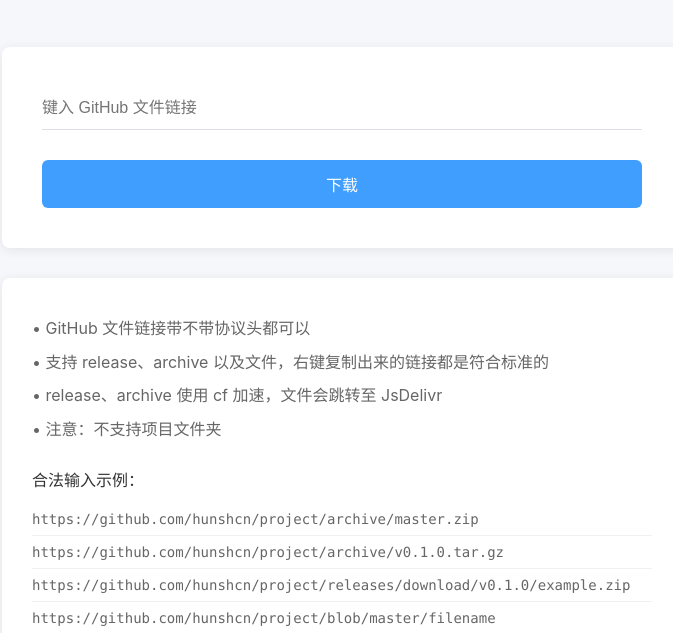
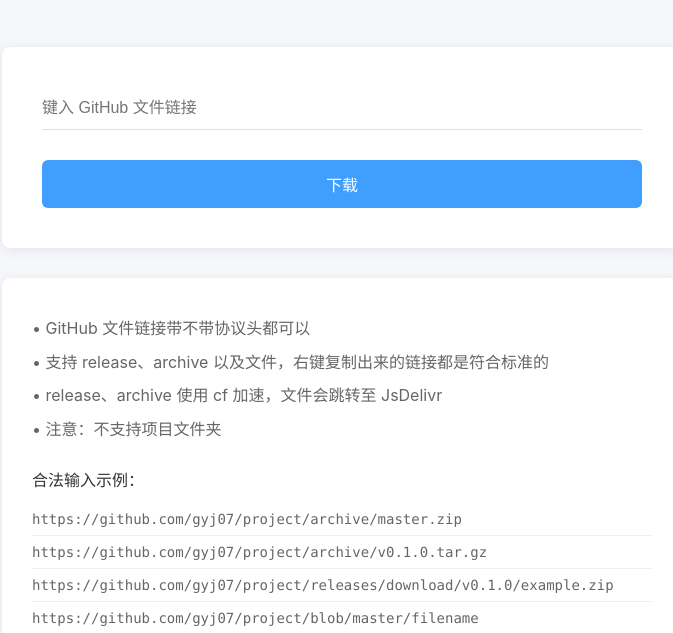
Before and after one commit to gyj07/proxy, a plain HTML site: page index.html in a window 1280 px wide. Shown: the part 167-800 px from the top of the page, without its empty margins (298-971 px from the left). Drawn offline with Linux system fonts and the light colour scheme.

Commit message:
Update index.html

```diff
--- a/index.html
+++ b/index.html
@@ -219,16 +219,16 @@
             <div class="example">
                 <div class="example-title">合法输入示例：</div>
                 <ul class="example-list">
-                    <li>https://github.com/hunshcn/project/archive/master.zip</li>
-                    <li>https://github.com/hunshcn/project/archive/v0.1.0.tar.gz</li>
-                    <li>https://github.com/hunshcn/project/releases/download/v0.1.0/example.zip</li>
-                    <li>https://github.com/hunshcn/project/blob/master/filename</li>
+                    <li>https://github.com/gyj07/project/archive/master.zip</li>
+                    <li>https://github.com/gyj07/project/archive/v0.1.0.tar.gz</li>
+                    <li>https://github.com/gyj07/project/releases/download/v0.1.0/example.zip</li>
+                    <li>https://github.com/gyj07/project/blob/master/filename</li>
                 </ul>
             </div>
         </div>
 
         <footer>
-            <p>Powered by <a href="https://github.com/gyj1980/mirror">gyj1980/mirror</a>，GitHub 文件代理服务，加速访问 GitHub 资源</p>
+            <p>Powered by <a href="https://github.com/gyjo7/proxy">gyj1980/mirror</a>，GitHub 文件代理服务，加速访问 GitHub 资源</p>
         </footer>
     </div>
 
```
